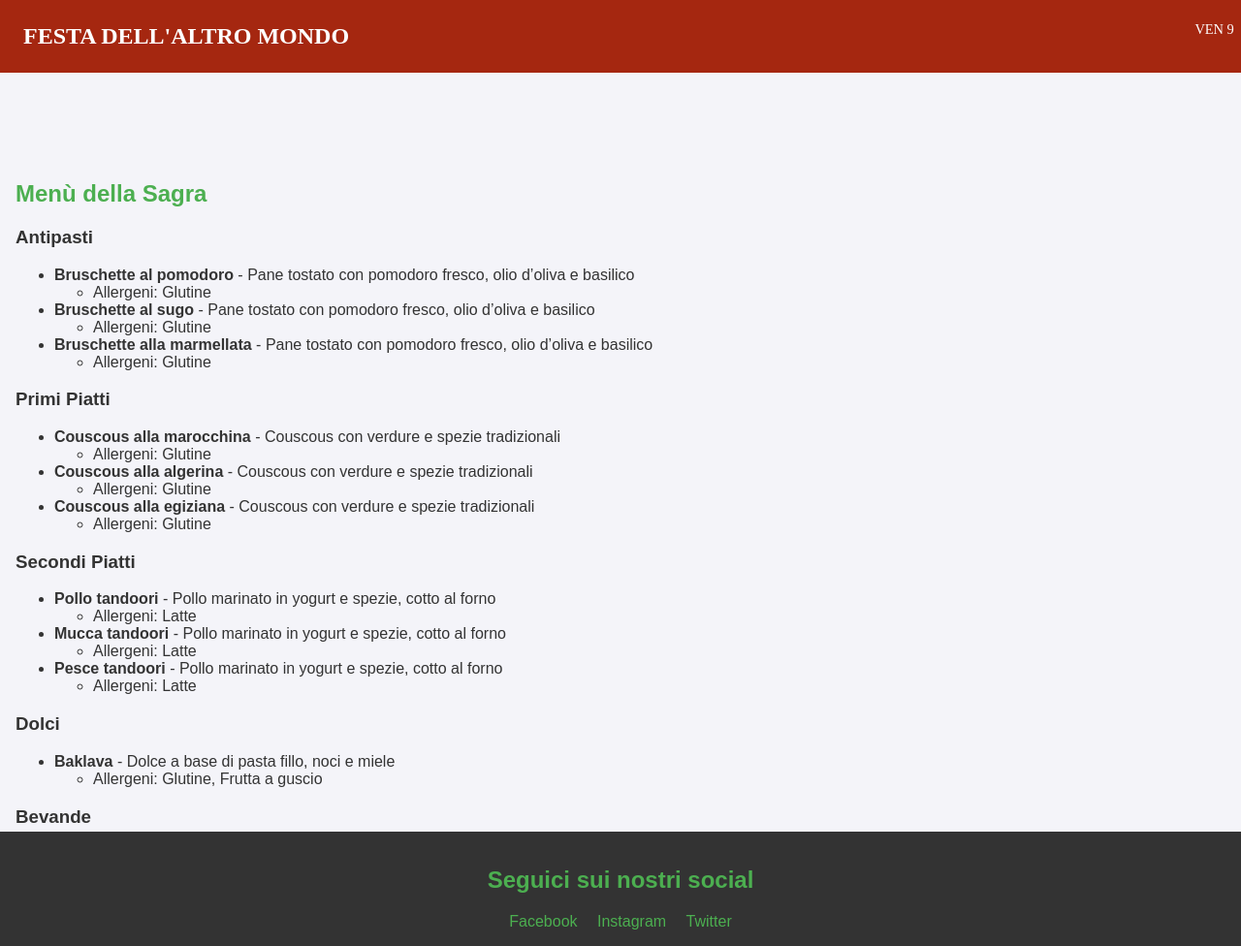
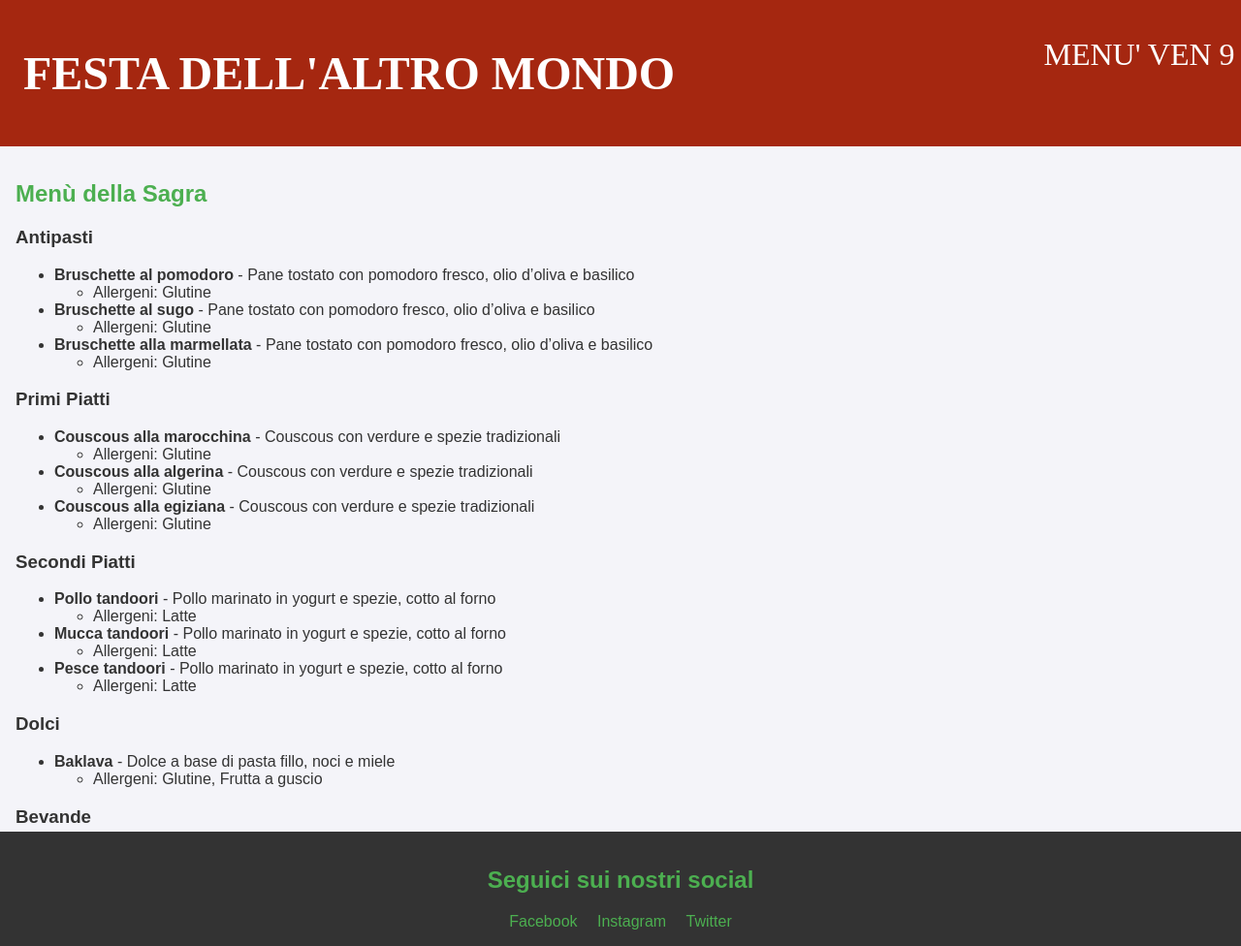
Before and after one commit to isottipietro/menu-altro-mondo, a Jekyll site: the page built from index.md, in a window 1280 px wide and 976 px high. Shown: the whole window at 97% size. Built offline with Jekyll 4.4.1, drawn with Linux system fonts in a browser that asks for light colours; some web fonts are replaced.

Commit message:
some changes

```diff
--- a/_layouts/home.html
+++ b/_layouts/home.html
@@ -28,9 +28,9 @@
             document.getElementById("logo").style.maxWidth = "20%";
             document.getElementById("data").style.fontSize = "0.6em";
           } else {
-            document.getElementById("logo").style.fontSize = "1.5em";
+            document.getElementById("logo").style.fontSize = "3em";
             document.getElementById("logo").style.maxWidth = "60%";
-            document.getElementById("data").style.fontSize = "0.9em";
+            document.getElementById("data").style.fontSize = "2em";
           }
         }
     </script>
--- a/assets/css/style.css
+++ b/assets/css/style.css
@@ -23,27 +23,27 @@ header {
     justify-content: space-between;
 }
 
+header h1 {
+    margin: 0;
+    transition: 0.2s;
+    text-align: center;
+    padding: 1em 1em 1em 0.5em;
+    max-width: 60%;
+    font-size: 3em;
+}
+
+header p {
+    transition: 0.2s;
+    text-align: right;
+    font-size: 2em;
+    padding: 0.2em;
+}
+
 footer {
     position: fixed;
     left: 0;
     bottom: 0;
     width: 100%;
-}
-
-header h1 {
-    margin: 0;
-    transition: 0.2s;
-    text-align: center;
-    padding: 1em;
-    max-width: 60%;
-    font-size: 1.5em;
-}
-
-header p {
-    transition: 0.2s;
-    text-align: right;
-    font-size: 0.9em;
-    padding: 0.5em;
 }
 
 main {
--- a/index.md
+++ b/index.md
@@ -1,6 +1,6 @@
 ---
 layout: home
-title: VEN 9
+title: MENU' VEN 9
 description: Un viaggio tra i sapori del mondo e la solidarietà
 ---
 
```
